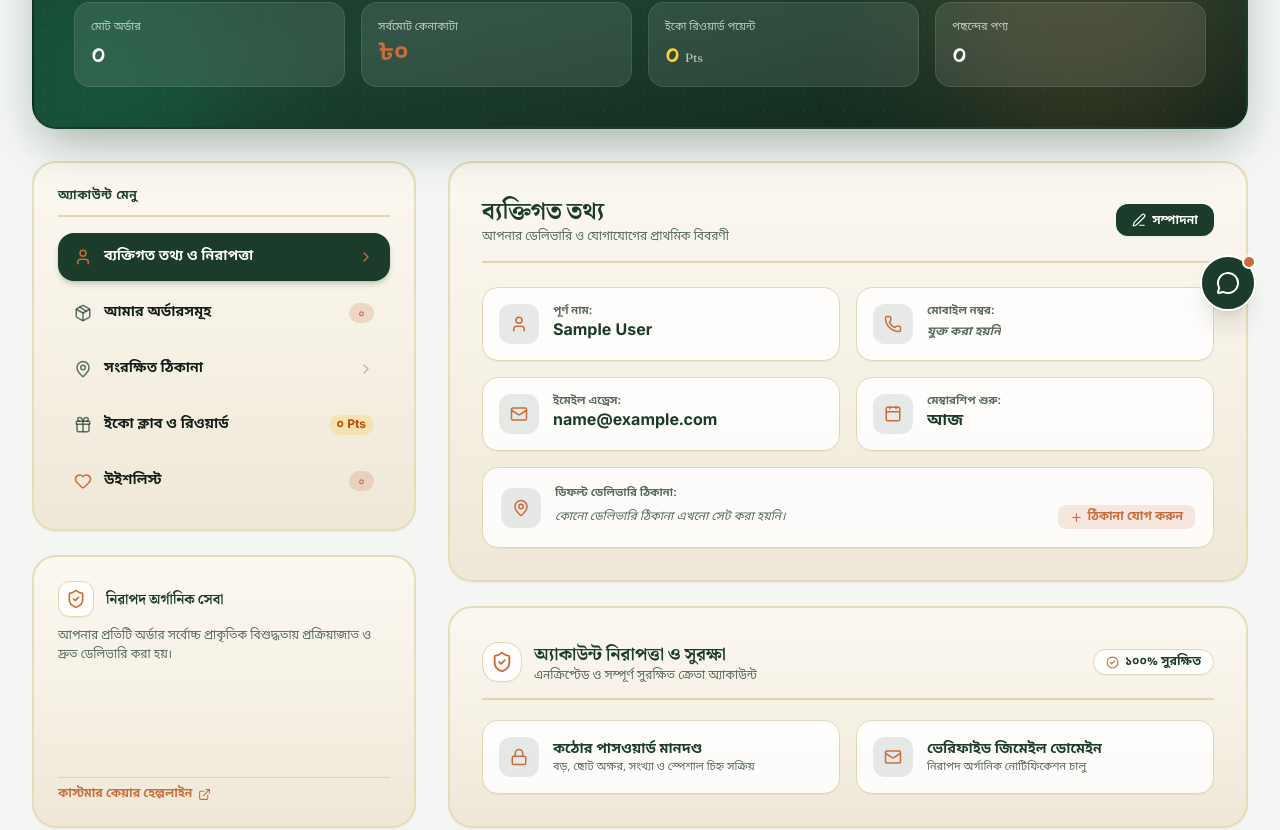
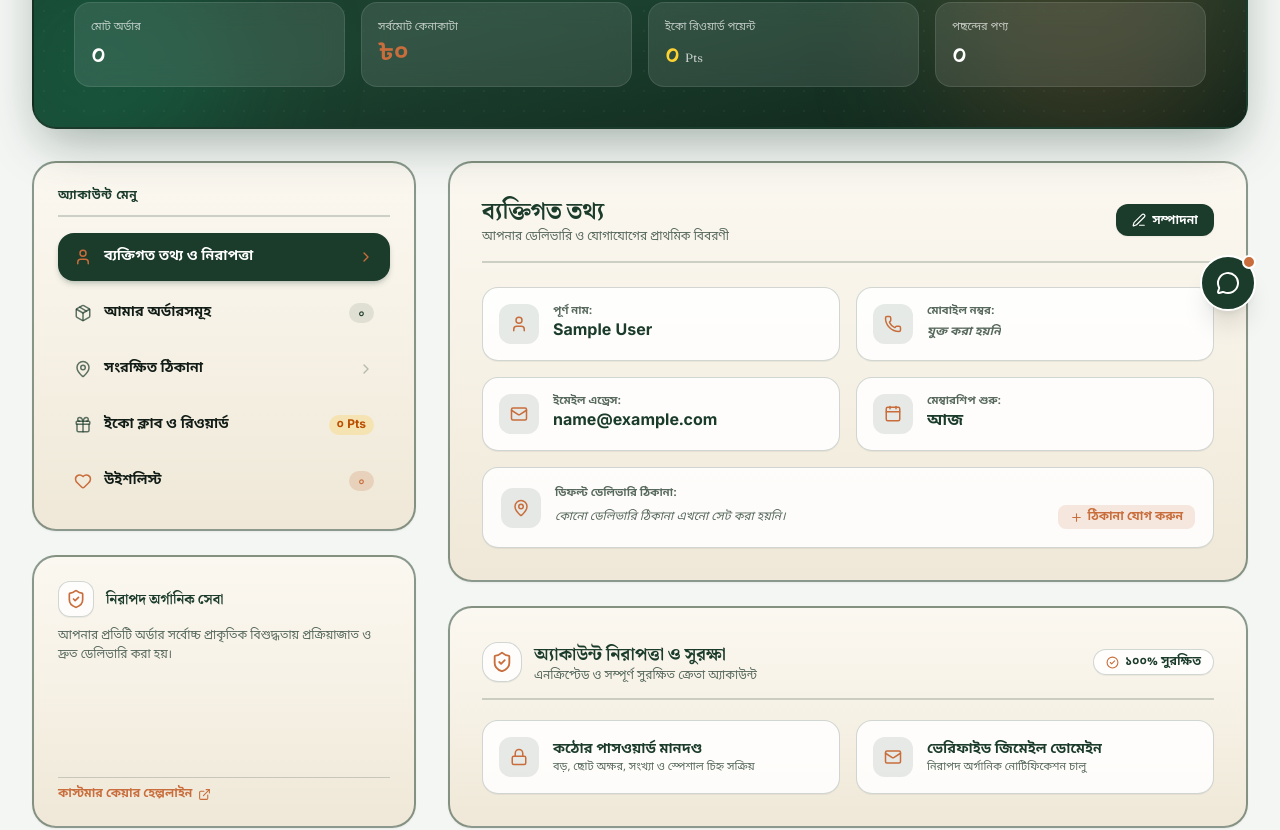
Before and after one commit to tridib371/prokriti-barta, a React (Vite) app: page /profile in a window 1280 px wide. Shown: the part 377-1207 px from the top of the page. Built offline with nearby package versions, Linux system fonts and the light colour scheme; sample sign-in values are in the browser's storage.

Commit message:
style: apply signature forest green border color to all organic cream cards across Profile and Order History

```diff
--- a/src/pages/Profile.jsx
+++ b/src/pages/Profile.jsx
@@ -253,14 +253,14 @@ export default function Profile() {
           </div>
         </div>
 
-        {/* 2. Interactive Navigation Tabs & Content Layout with Warm Organic Cream Cards */}
+        {/* 2. Interactive Navigation Tabs & Content Layout with Green-Bordered Cream Cards */}
         <div className="grid grid-cols-1 lg:grid-cols-12 gap-8 items-stretch">
 
           {/* Left Navigation Sidebar */}
           <div className="lg:col-span-4 flex flex-col gap-6">
-            {/* Account Menu Card - Warm Organic Cream Palette */}
-            <div className="bg-gradient-to-b from-[#FBF8F1] via-[#F6F1E5] to-[#EFE8D8] border-2 border-[#E5DCB8] rounded-3xl p-6 space-y-4 shadow-xs">
-              <span className="text-xs font-bold text-primary uppercase tracking-wider block pb-3 border-b-2 border-[#E0D5AF]">
+            {/* Account Menu Card - Organic Cream with Signature Green Border */}
+            <div className="bg-gradient-to-b from-[#FBF8F1] via-[#F6F1E5] to-[#EFE8D8] border-2 border-primary/50 hover:border-primary rounded-3xl p-6 space-y-4 shadow-xs transition-colors">
+              <span className="text-xs font-bold text-primary uppercase tracking-wider block pb-3 border-b-2 border-primary/20">
                 {lang === 'bn' ? 'অ্যাকাউন্ট মেনু' : 'Account Menu'}
               </span>
 
@@ -293,7 +293,7 @@ export default function Profile() {
                     <span>{t('profile.orders')}</span>
                   </span>
                   <span className={`text-xs px-2.5 py-0.5 rounded-full font-mono font-bold ${
-                    activeTab === 'orders' ? 'bg-accent text-white' : 'bg-accent/20 text-accent'
+                    activeTab === 'orders' ? 'bg-accent text-white' : 'bg-primary/10 text-primary'
                   }`}>
                     {n(orders.length)}
                   </span>
@@ -348,11 +348,11 @@ export default function Profile() {
               </nav>
             </div>
 
-            {/* Organic Assurance Card - Warm Organic Cream Palette */}
-            <div className="bg-gradient-to-b from-[#FBF8F1] via-[#F6F1E5] to-[#EFE8D8] border-2 border-[#E5DCB8] rounded-3xl p-6 space-y-3.5 shadow-xs flex-1 flex flex-col justify-between">
+            {/* Organic Assurance Card - Green Border */}
+            <div className="bg-gradient-to-b from-[#FBF8F1] via-[#F6F1E5] to-[#EFE8D8] border-2 border-primary/50 hover:border-primary rounded-3xl p-6 space-y-3.5 shadow-xs flex-1 flex flex-col justify-between transition-colors">
               <div className="space-y-2.5">
                 <div className="flex items-center gap-3 text-primary">
-                  <div className="w-9 h-9 rounded-xl bg-white/80 border border-[#E2D7B5] text-primary flex items-center justify-center shrink-0 shadow-2xs">
+                  <div className="w-9 h-9 rounded-xl bg-white/80 border border-primary/20 text-primary flex items-center justify-center shrink-0 shadow-2xs">
                     <ShieldCheck size={20} className="text-accent" />
                   </div>
                   <h4 className="font-display font-bold text-sm text-primary">
@@ -365,7 +365,7 @@ export default function Profile() {
                     : 'Every organic harvest is authentic, lab-tested, and freshly packaged upon your order.'}
                 </p>
               </div>
-              <Link to="/contact" className="inline-flex items-center gap-1.5 text-xs font-bold text-accent hover:underline font-bn-sans pt-2 border-t border-[#E0D5AF]">
+              <Link to="/contact" className="inline-flex items-center gap-1.5 text-xs font-bold text-accent hover:underline font-bn-sans pt-2 border-t border-primary/20">
                 <span>{lang === 'bn' ? 'কাস্টমার কেয়ার হেল্পলাইন' : 'Contact Customer Care'}</span>
                 <ExternalLink size={13} />
               </Link>
@@ -383,9 +383,9 @@ export default function Profile() {
                 transition={{ duration: 0.3 }}
                 className="space-y-6"
               >
-                {/* Personal Information Box - Warm Organic Cream Palette */}
-                <div className="bg-gradient-to-b from-[#FBF8F1] via-[#F6F1E5] to-[#EFE8D8] border-2 border-[#E5DCB8] rounded-3xl p-6 sm:p-8 space-y-6 shadow-xs">
-                  <div className="flex items-center justify-between pb-4 border-b-2 border-[#E0D5AF]">
+                {/* Personal Information Box - Green Border */}
+                <div className="bg-gradient-to-b from-[#FBF8F1] via-[#F6F1E5] to-[#EFE8D8] border-2 border-primary/50 hover:border-primary rounded-3xl p-6 sm:p-8 space-y-6 shadow-xs transition-colors">
+                  <div className="flex items-center justify-between pb-4 border-b-2 border-primary/20">
                     <div>
                       <h2 className="font-display font-bold text-xl sm:text-2xl text-primary">
                         {lang === 'bn' ? 'ব্যক্তিগত তথ্য' : 'Personal Information'}
@@ -416,7 +416,7 @@ export default function Profile() {
                             placeholder={lang === 'bn' ? 'আপনার পূর্ণ নাম' : 'Full Name'}
                             value={formData.name}
                             onChange={(e) => setFormData(prev => ({ ...prev, name: e.target.value }))}
-                            className={`w-full bg-white text-ink px-4 py-2.5 rounded-2xl border-2 ${editErrors.name ? 'border-accent-2' : 'border-[#E2D7B5] focus:border-primary'} outline-none text-xs sm:text-sm font-bn-sans`}
+                            className={`w-full bg-white text-ink px-4 py-2.5 rounded-2xl border-2 ${editErrors.name ? 'border-accent-2' : 'border-primary/30 focus:border-primary'} outline-none text-xs sm:text-sm font-bn-sans`}
                           />
                           {editErrors.name && <p className="text-[11px] text-accent-2 font-bold">{editErrors.name}</p>}
                         </div>
@@ -429,7 +429,7 @@ export default function Profile() {
                             placeholder="01XXXXXXXXX"
                             value={formData.phone}
                             onChange={(e) => setFormData(prev => ({ ...prev, phone: e.target.value.replace(/\D/g, '').slice(0, 11) }))}
-                            className={`w-full bg-white text-ink px-4 py-2.5 rounded-2xl border-2 ${editErrors.phone ? 'border-accent-2' : 'border-[#E2D7B5] focus:border-primary'} outline-none text-xs sm:text-sm font-bn-sans`}
+                            className={`w-full bg-white text-ink px-4 py-2.5 rounded-2xl border-2 ${editErrors.phone ? 'border-accent-2' : 'border-primary/30 focus:border-primary'} outline-none text-xs sm:text-sm font-bn-sans`}
                           />
                           {editErrors.phone && <p className="text-[11px] text-accent-2 font-bold">{editErrors.phone}</p>}
                         </div>
@@ -440,7 +440,7 @@ export default function Profile() {
                             type="email"
                             disabled
                             value={user?.email || 'user@gmail.com'}
-                            className="w-full bg-black/5 text-muted px-4 py-2.5 rounded-2xl border border-[#E2D7B5] outline-none text-xs sm:text-sm cursor-not-allowed"
+                            className="w-full bg-black/5 text-muted px-4 py-2.5 rounded-2xl border border-primary/20 outline-none text-xs sm:text-sm cursor-not-allowed"
                           />
                           <span className="text-[10px] text-muted font-bn-sans">{lang === 'bn' ? 'ইমেইল পরিবর্তন করতে সাপোর্টে যোগাযোগ করুন।' : 'Contact support to modify primary email.'}</span>
                         </div>
@@ -452,7 +452,7 @@ export default function Profile() {
                             placeholder={lang === 'bn' ? 'বাসা/রোড নম্বর, এলাকা, জেলা' : 'House/Road number, Area, District'}
                             value={formData.address}
                             onChange={(e) => setFormData(prev => ({ ...prev, address: e.target.value }))}
-                            className={`w-full bg-white text-ink px-4 py-2.5 rounded-2xl border-2 ${editErrors.address ? 'border-accent-2' : 'border-[#E2D7B5] focus:border-primary'} outline-none text-xs sm:text-sm font-bn-sans`}
+                            className={`w-full bg-white text-ink px-4 py-2.5 rounded-2xl border-2 ${editErrors.address ? 'border-accent-2' : 'border-primary/30 focus:border-primary'} outline-none text-xs sm:text-sm font-bn-sans`}
                           />
                           {editErrors.address && <p className="text-[11px] text-accent-2 font-bold">{editErrors.address}</p>}
                         </div>
@@ -470,7 +470,7 @@ export default function Profile() {
                   ) : (
                     <div className="grid grid-cols-1 sm:grid-cols-2 gap-4 text-xs sm:text-sm font-bn-sans">
                       {/* Name Tile */}
-                      <div className="flex items-center gap-3.5 p-4 rounded-2xl bg-white/85 border border-[#E2D7B5] shadow-2xs">
+                      <div className="flex items-center gap-3.5 p-4 rounded-2xl bg-white/85 border border-primary/20 shadow-2xs">
                         <div className="w-10 h-10 rounded-xl bg-primary/10 text-primary flex items-center justify-center shrink-0">
                           <User size={18} className="text-accent" />
                         </div>
@@ -481,7 +481,7 @@ export default function Profile() {
                       </div>
 
                       {/* Phone Tile */}
-                      <div className="flex items-center gap-3.5 p-4 rounded-2xl bg-white/85 border border-[#E2D7B5] shadow-2xs">
+                      <div className="flex items-center gap-3.5 p-4 rounded-2xl bg-white/85 border border-primary/20 shadow-2xs">
                         <div className="w-10 h-10 rounded-xl bg-primary/10 text-primary flex items-center justify-center shrink-0">
                           <Phone size={18} className="text-accent" />
                         </div>
@@ -494,7 +494,7 @@ export default function Profile() {
                       </div>
 
                       {/* Email Tile */}
-                      <div className="flex items-center gap-3.5 p-4 rounded-2xl bg-white/85 border border-[#E2D7B5] shadow-2xs">
+                      <div className="flex items-center gap-3.5 p-4 rounded-2xl bg-white/85 border border-primary/20 shadow-2xs">
                         <div className="w-10 h-10 rounded-xl bg-primary/10 text-primary flex items-center justify-center shrink-0">
                           <Mail size={18} className="text-accent" />
                         </div>
@@ -505,7 +505,7 @@ export default function Profile() {
                       </div>
 
                       {/* Member Since Tile */}
-                      <div className="flex items-center gap-3.5 p-4 rounded-2xl bg-white/85 border border-[#E2D7B5] shadow-2xs">
+                      <div className="flex items-center gap-3.5 p-4 rounded-2xl bg-white/85 border border-primary/20 shadow-2xs">
                         <div className="w-10 h-10 rounded-xl bg-primary/10 text-primary flex items-center justify-center shrink-0">
                           <Calendar size={18} className="text-accent" />
                         </div>
@@ -516,7 +516,7 @@ export default function Profile() {
                       </div>
 
                       {/* Default Delivery Address Tile */}
-                      <div className="sm:col-span-2 flex items-start gap-3.5 p-4.5 rounded-2xl bg-white/85 border border-[#E2D7B5] shadow-2xs">
+                      <div className="sm:col-span-2 flex items-start gap-3.5 p-4.5 rounded-2xl bg-white/85 border border-primary/20 shadow-2xs">
                         <div className="w-10 h-10 rounded-xl bg-primary/10 text-primary flex items-center justify-center shrink-0 mt-0.5">
                           <MapPin size={18} className="text-accent" />
                         </div>
@@ -546,11 +546,11 @@ export default function Profile() {
                   )}
                 </div>
 
-                {/* Account Security & Health Card - Warm Organic Cream Palette */}
-                <div className="bg-gradient-to-b from-[#FBF8F1] via-[#F6F1E5] to-[#EFE8D8] border-2 border-[#E5DCB8] rounded-3xl p-6 sm:p-8 space-y-5 shadow-xs">
-                  <div className="flex items-center justify-between pb-3.5 border-b-2 border-[#E0D5AF]">
+                {/* Account Security & Health Card - Green Border */}
+                <div className="bg-gradient-to-b from-[#FBF8F1] via-[#F6F1E5] to-[#EFE8D8] border-2 border-primary/50 hover:border-primary rounded-3xl p-6 sm:p-8 space-y-5 shadow-xs transition-colors">
+                  <div className="flex items-center justify-between pb-3.5 border-b-2 border-primary/20">
                     <div className="flex items-center gap-3">
-                      <div className="w-10 h-10 rounded-2xl bg-white/80 border border-[#E2D7B5] text-primary flex items-center justify-center shrink-0 shadow-2xs">
+                      <div className="w-10 h-10 rounded-2xl bg-white/80 border border-primary/20 text-primary flex items-center justify-center shrink-0 shadow-2xs">
                         <ShieldCheck size={22} className="text-accent" />
                       </div>
                       <div>
@@ -562,14 +562,14 @@ export default function Profile() {
                         </p>
                       </div>
                     </div>
-                    <span className="px-3 py-1 rounded-full text-xs font-bold bg-white/90 text-primary border border-[#E2D7B5] font-bn-sans flex items-center gap-1.5 shadow-2xs">
+                    <span className="px-3 py-1 rounded-full text-xs font-bold bg-white/90 text-primary border border-primary/20 font-bn-sans flex items-center gap-1.5 shadow-2xs">
                       <CheckCircle2 size={13} className="text-accent" />
                       <span>{lang === 'bn' ? '১০০% সুরক্ষিত' : '100% Secure'}</span>
                     </span>
                   </div>
 
                   <div className="grid grid-cols-1 sm:grid-cols-2 gap-4 text-xs font-bn-sans">
-                    <div className="flex items-center gap-3.5 p-4 rounded-2xl bg-white/85 border border-[#E2D7B5] shadow-2xs">
+                    <div className="flex items-center gap-3.5 p-4 rounded-2xl bg-white/85 border border-primary/20 shadow-2xs">
                       <div className="w-10 h-10 rounded-xl bg-primary/10 text-primary flex items-center justify-center shrink-0">
                         <Lock size={18} className="text-accent" />
                       </div>
@@ -579,7 +579,7 @@ export default function Profile() {
                       </div>
                     </div>
 
-                    <div className="flex items-center gap-3.5 p-4 rounded-2xl bg-white/85 border border-[#E2D7B5] shadow-2xs">
+                    <div className="flex items-center gap-3.5 p-4 rounded-2xl bg-white/85 border border-primary/20 shadow-2xs">
                       <div className="w-10 h-10 rounded-xl bg-primary/10 text-primary flex items-center justify-center shrink-0">
                         <Mail size={18} className="text-accent" />
                       </div>
@@ -614,8 +614,8 @@ export default function Profile() {
                 </div>
 
                 {orders.length === 0 ? (
-                  <div className="bg-gradient-to-b from-[#FBF8F1] via-[#F6F1E5] to-[#EFE8D8] border-2 border-[#E5DCB8] rounded-3xl p-12 text-center space-y-4 shadow-xs">
-                    <div className="w-16 h-16 rounded-full bg-white/80 border border-[#E2D7B5] text-primary flex items-center justify-center mx-auto shadow-2xs">
+                  <div className="bg-gradient-to-b from-[#FBF8F1] via-[#F6F1E5] to-[#EFE8D8] border-2 border-primary/50 rounded-3xl p-12 text-center space-y-4 shadow-xs">
+                    <div className="w-16 h-16 rounded-full bg-white/80 border border-primary/20 text-primary flex items-center justify-center mx-auto shadow-2xs">
                       <ShoppingBag size={28} className="text-accent" />
                     </div>
                     <h3 className="font-display font-bold text-lg text-primary">{t('orders.empty')}</h3>
@@ -631,8 +631,8 @@ export default function Profile() {
                 ) : (
                   <div className="space-y-4">
                     {orders.slice(0, 3).map((ord) => (
-                      <div key={ord.id} className="bg-gradient-to-b from-[#FBF8F1] via-[#F6F1E5] to-[#EFE8D8] border-2 border-[#E5DCB8] rounded-3xl p-5 sm:p-6 space-y-4 shadow-xs transition-all">
-                        <div className="flex flex-col sm:flex-row sm:items-center justify-between pb-3 border-b border-[#E0D5AF] gap-2">
+                      <div key={ord.id} className="bg-gradient-to-b from-[#FBF8F1] via-[#F6F1E5] to-[#EFE8D8] border-2 border-primary/50 hover:border-primary rounded-3xl p-5 sm:p-6 space-y-4 shadow-xs transition-all">
+                        <div className="flex flex-col sm:flex-row sm:items-center justify-between pb-3 border-b border-primary/20 gap-2">
                           <div>
                             <span className="text-xs text-muted font-mono">{t('orders.id')}:</span>
                             <h3 className="font-display font-bold text-base sm:text-lg text-primary">{n(ord.id)}</h3>
@@ -655,14 +655,14 @@ export default function Profile() {
                         {/* Items preview */}
                         <div className="space-y-2">
                           {ord.items?.map((item, i) => (
-                            <div key={i} className="flex items-center justify-between text-xs font-bn-sans text-ink bg-white/60 p-2.5 rounded-xl border border-[#E2D7B5]">
+                            <div key={i} className="flex items-center justify-between text-xs font-bn-sans text-ink bg-white/60 p-2.5 rounded-xl border border-primary/20">
                               <span className="truncate pr-2 font-medium">{item.name} × {n(item.quantity)}</span>
                               <span className="font-bold font-bn-sans shrink-0 text-primary">৳{n(item.price * item.quantity)}</span>
                             </div>
                           ))}
                         </div>
 
-                        <div className="pt-3 border-t border-[#E0D5AF] flex items-center justify-between">
+                        <div className="pt-3 border-t border-primary/20 flex items-center justify-between">
                           <div className="text-xs text-muted font-bn-sans">
                             {lang === 'bn' ? 'সর্বমোট পরিশোধ:' : 'Total Amount:'}{' '}
                             <strong className="text-primary font-bold text-sm font-bn-sans">৳{n(ord.total)}</strong>
@@ -701,9 +701,9 @@ export default function Profile() {
 
                 <div className="grid grid-cols-1 sm:grid-cols-2 gap-4">
                   {(user?.address || formData.address) ? (
-                    <div className="bg-gradient-to-b from-[#FBF8F1] via-[#F6F1E5] to-[#EFE8D8] border-2 border-[#E5DCB8] rounded-3xl p-5 space-y-3 shadow-xs relative sm:col-span-2">
+                    <div className="bg-gradient-to-b from-[#FBF8F1] via-[#F6F1E5] to-[#EFE8D8] border-2 border-primary/50 hover:border-primary rounded-3xl p-5 space-y-3 shadow-xs relative sm:col-span-2 transition-colors">
                       <div className="flex items-center justify-between">
-                        <span className="text-[11px] font-bold text-primary bg-white/80 border border-[#E2D7B5] px-2.5 py-0.5 rounded-full font-bn-sans shadow-2xs">
+                        <span className="text-[11px] font-bold text-primary bg-white/80 border border-primary/20 px-2.5 py-0.5 rounded-full font-bn-sans shadow-2xs">
                           {lang === 'bn' ? 'ডিফল্ট ডেলিভারি ঠিকানা' : 'Primary Delivery Address'}
                         </span>
                         <CheckCircle2 size={16} className="text-primary" />
@@ -713,13 +713,13 @@ export default function Profile() {
                       <p className="text-xs text-muted font-bn-sans leading-relaxed">
                         {user?.address || formData.address}
                       </p>
-                      <p className="text-xs text-primary font-bold font-bn-sans flex items-center gap-1.5 pt-2 border-t border-[#E0D5AF]">
+                      <p className="text-xs text-primary font-bold font-bn-sans flex items-center gap-1.5 pt-2 border-t border-primary/20">
                         <Phone size={13} className="text-accent" /> {n(user?.phone || formData.phone)}
                       </p>
                     </div>
                   ) : (
-                    <div className="bg-gradient-to-b from-[#FBF8F1] via-[#F6F1E5] to-[#EFE8D8] border-2 border-dashed border-[#E5DCB8] rounded-3xl p-8 text-center space-y-3 sm:col-span-2 shadow-xs">
-                      <div className="w-12 h-12 rounded-full bg-white/80 border border-[#E2D7B5] text-primary flex items-center justify-center mx-auto shadow-2xs">
+                    <div className="bg-gradient-to-b from-[#FBF8F1] via-[#F6F1E5] to-[#EFE8D8] border-2 border-dashed border-primary/40 rounded-3xl p-8 text-center space-y-3 sm:col-span-2 shadow-xs">
+                      <div className="w-12 h-12 rounded-full bg-white/80 border border-primary/20 text-primary flex items-center justify-center mx-auto shadow-2xs">
                         <MapPin size={22} className="text-accent" />
                       </div>
                       <h4 className="font-display font-bold text-sm text-primary">
```
Also changed, not shown: src/pages/OrderHistory.jsx (+20 -20 lines).
